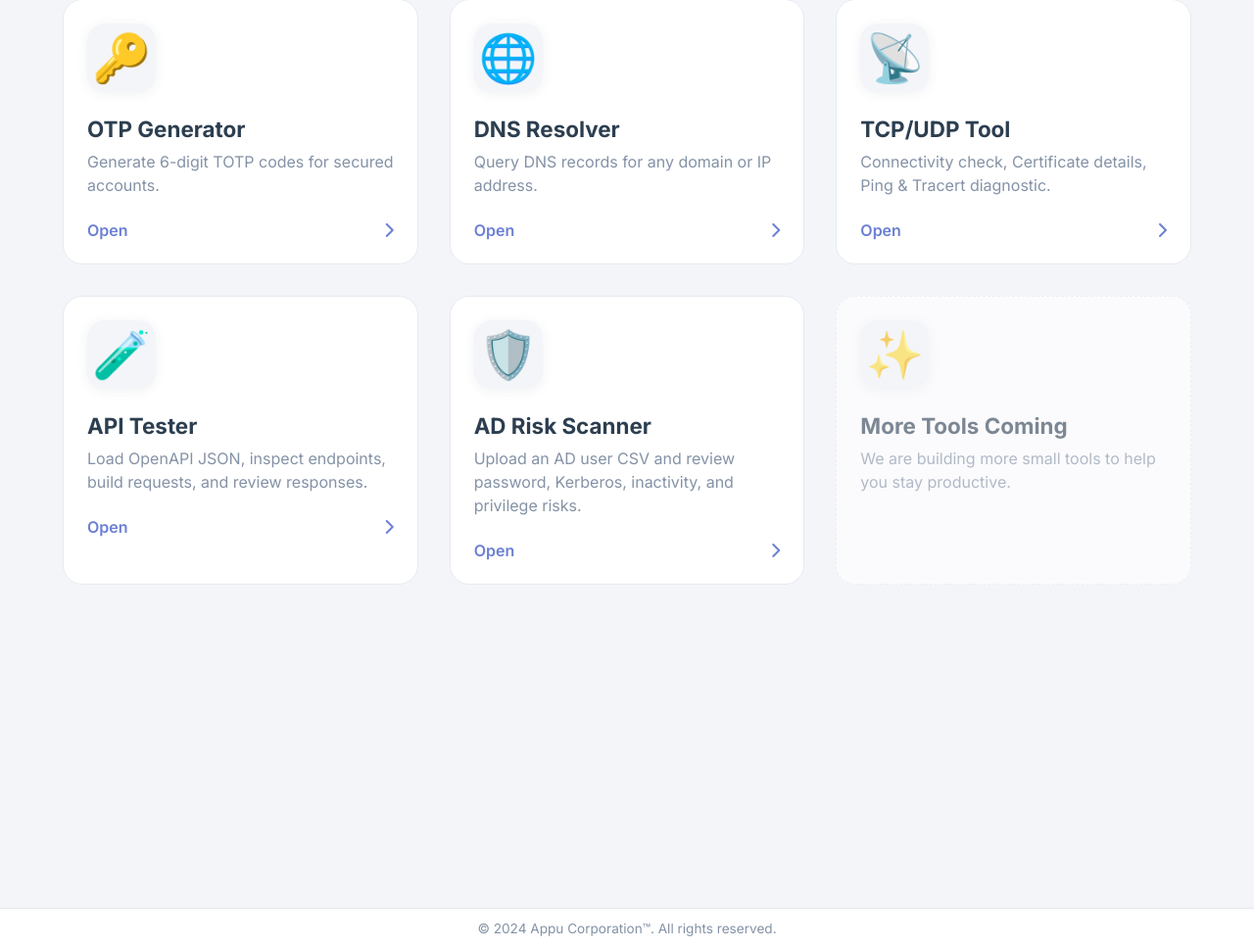
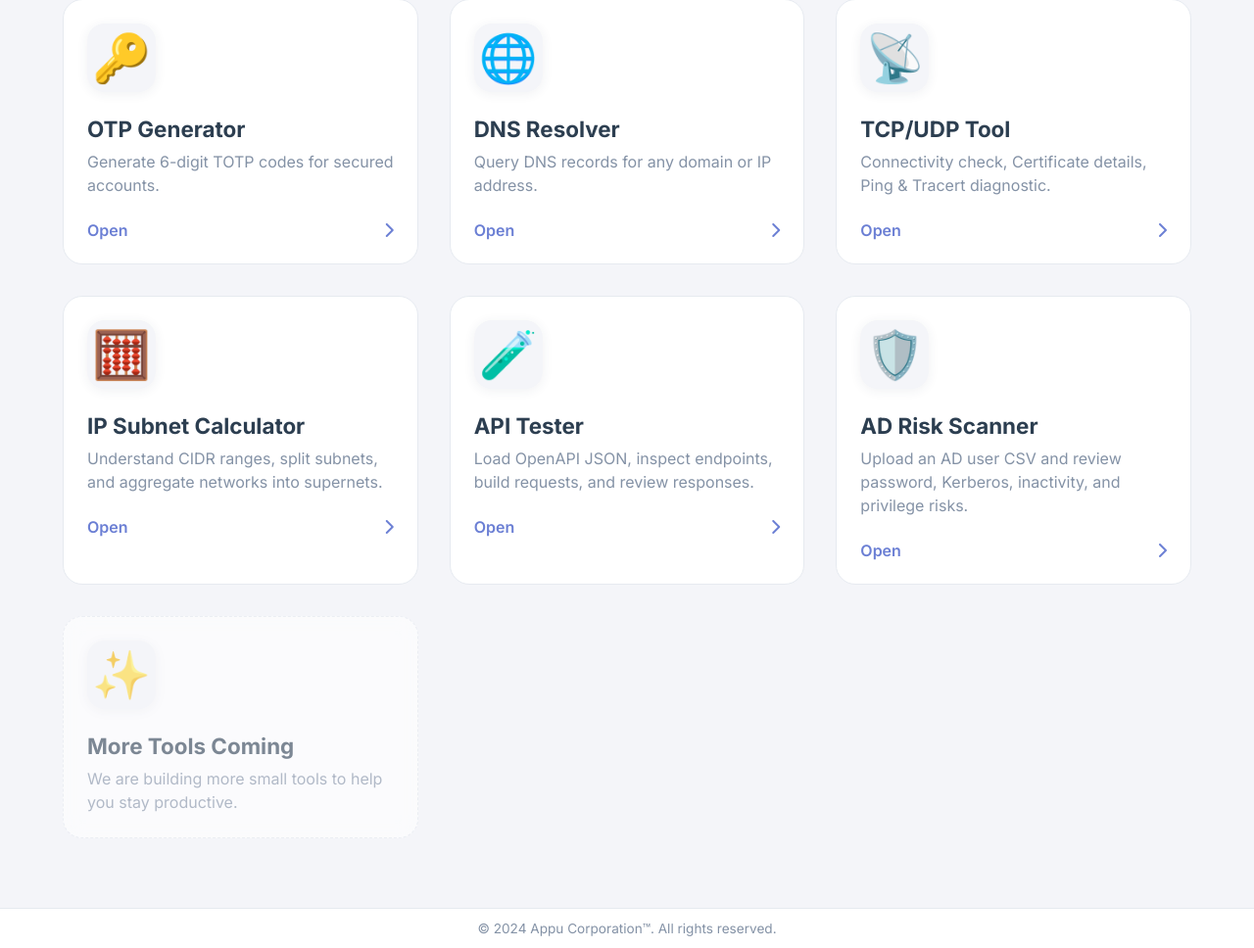
Before and after one commit to BinuAppu/appupersonalapp, a Flask app: page /small-apps in a window 1280 px wide. Shown: the part 252-1220 px from the top of the page at 98% size. Run offline with Flask 3, Linux system fonts and the light colour scheme; some libraries are stand-ins or nearby versions.

Commit message:
Add files via upload

```diff
--- a/appu_personal_app/application/templates/small_apps.html
+++ b/appu_personal_app/application/templates/small_apps.html
@@ -37,6 +37,18 @@
             <div class="app-info">
                 <h3>TCP/UDP Tool</h3>
                 <p>Connectivity check, Certificate details, Ping & Tracert diagnostic.</p>
+            </div>
+            <div class="app-action">
+                <span>Open</span>
+                <i class="fas fa-chevron-right"></i>
+            </div>
+        </a>
+
+        <a href="/small-apps/ip-calculator" class="app-card">
+            <div class="app-icon">🧮</div>
+            <div class="app-info">
+                <h3>IP Subnet Calculator</h3>
+                <p>Understand CIDR ranges, split subnets, and aggregate networks into supernets.</p>
             </div>
             <div class="app-action">
                 <span>Open</span>
```
